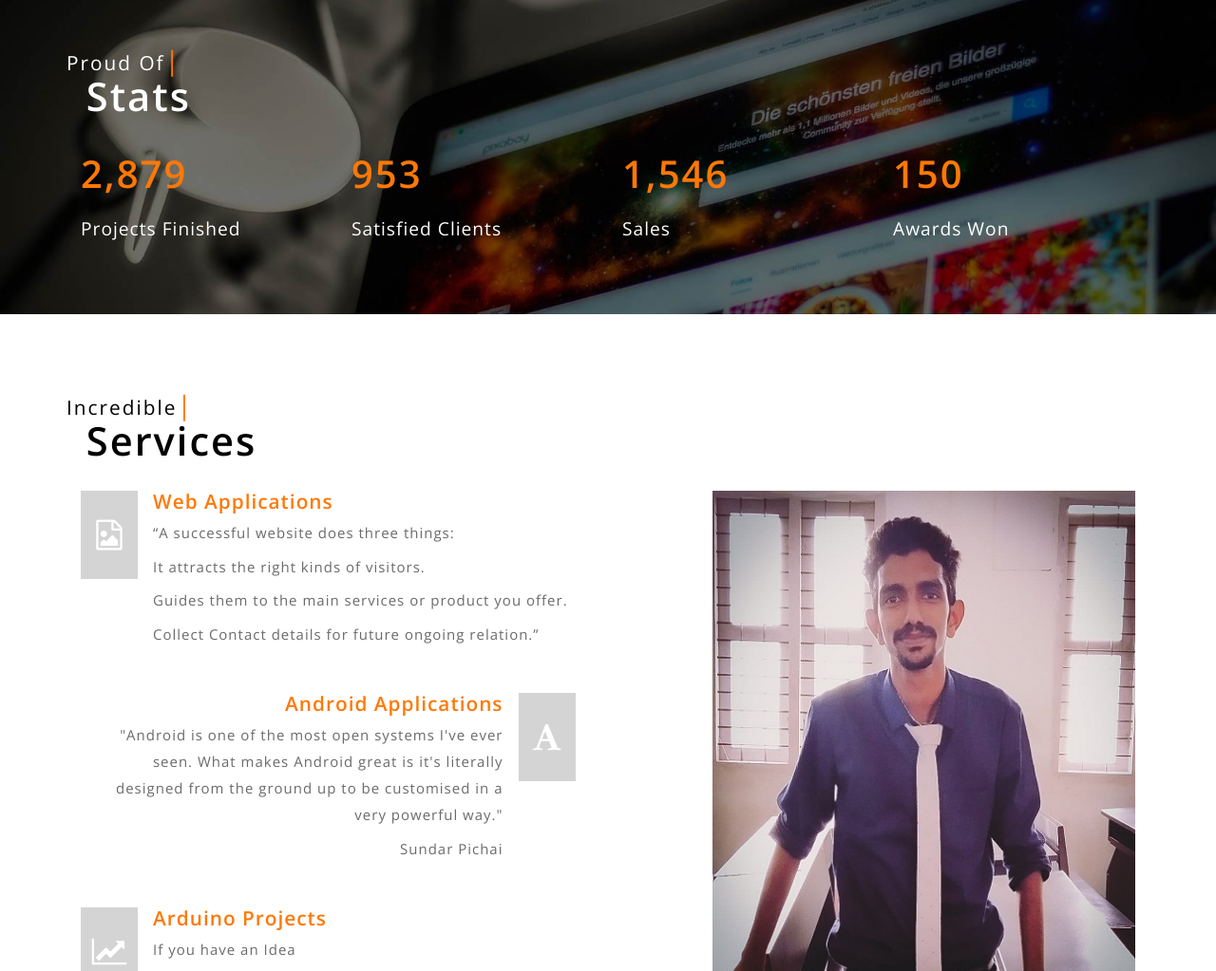
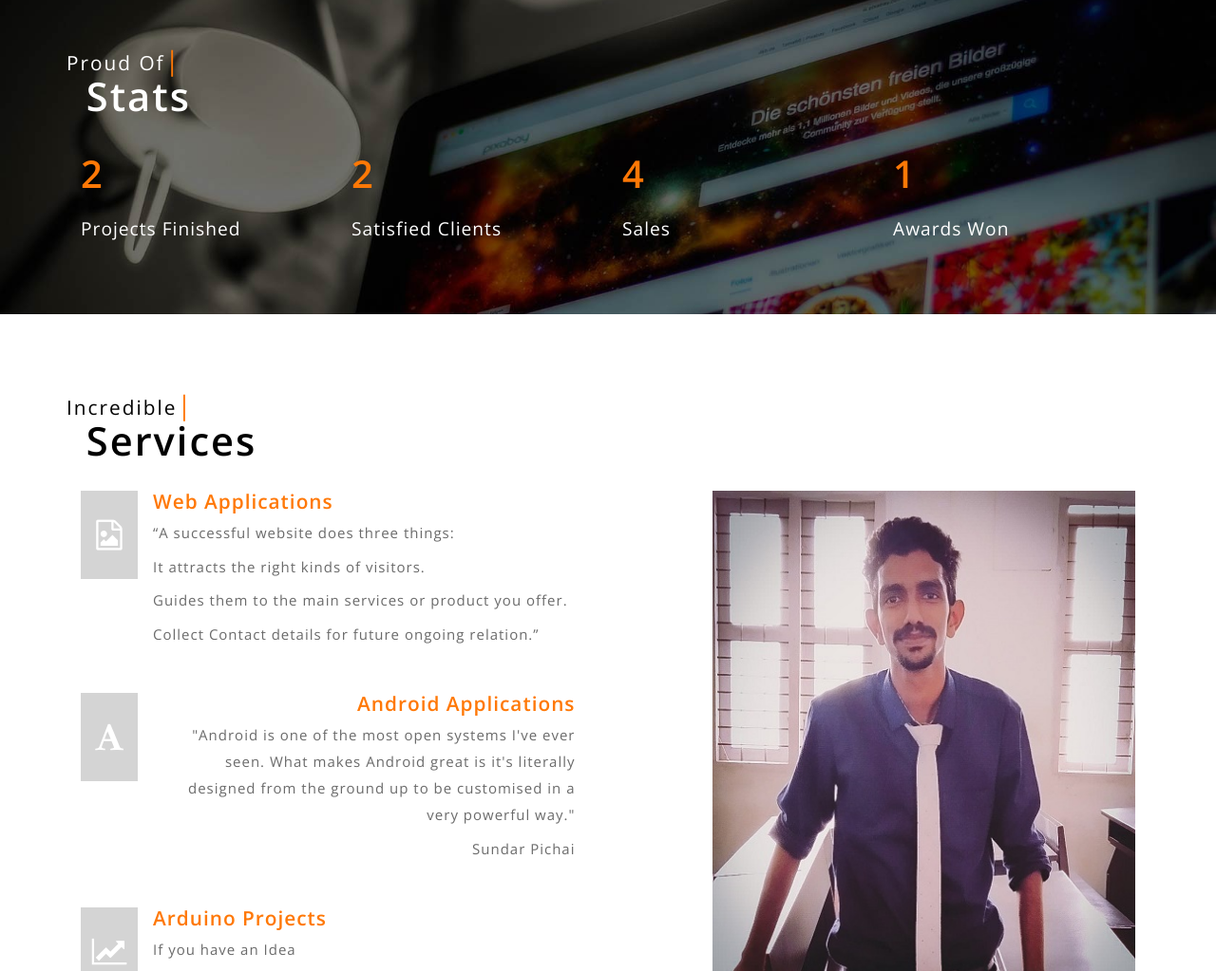
Before and after one commit to SherinShaju46/ashiq, a plain HTML site: page index.html in a window 1280 px wide. Shown: the part 1391-2414 px from the top of the page at 95% size. Drawn offline with nearby package versions, Linux system fonts and the light colour scheme.

Commit message:
some modifications made

```diff
--- a/index.html
+++ b/index.html
@@ -212,25 +212,25 @@ Smartphone Compatible web template, free webdesigns for Nokia, Samsung, LG, Sony
 			<h5 class="title-main-w3ls white">Stats</h5>
 			<div class="stats_inner">
 				<div class="col-md-3 col-sm-6 col-xs-6 stat-grids">
-					<p class="counter">2,879</p>
+					<p class="counter">2</p>
 					<div class="stats-text-agile">
 						<h3>Projects Finished</h3>
 					</div>
 				</div>
 				<div class="col-md-3 col-sm-6 col-xs-6 stat-grids">
-					<p class="counter">953</p>
+					<p class="counter">2</p>
 					<div class="stats-text-agile">
 						<h3>Satisfied Clients</h3>
 					</div>
 				</div>
 				<div class="col-md-3 col-sm-6 col-xs-6 stat-grids">
-					<p class="counter">1,546</p>
+					<p class="counter">4</p>
 					<div class="stats-text-agile">
 						<h3>Sales</h3>
 					</div>
 				</div>
 				<div class="col-md-3 col-sm-6 col-xs-6 stat-grids">
-					<p class="counter">150</p>
+					<p class="counter">1</p>
 					<div class="stats-text-agile">
 						<h3>Awards Won</h3>
 					</div>
@@ -261,14 +261,15 @@ Smartphone Compatible web template, free webdesigns for Nokia, Samsung, LG, Sony
 					<div class="clearfix"> </div>
 				</div>
 				<div class="services-grids-wthree">
+                    <div class="icon-left-agile">
+                        <span class="fa fa-font" aria-hidden="true"></span>
+                    </div>
 					<div class="icon-right text-right">
 						<h5>Android Applications</h5>
 						<p>"Android is one of the most open systems I've ever seen. What makes Android great is it's literally designed from the ground up to be customised in a very powerful way."</p>
 						<p> Sundar Pichai</p>
 					</div>
-					<div class="icon-left-agile">
-						<span class="fa fa-font" aria-hidden="true"></span>
-					</div>
+
 					<div class="clearfix"> </div>
 				</div>
 				<div class="services-grids-wthree">
@@ -284,16 +285,7 @@ Smartphone Compatible web template, free webdesigns for Nokia, Samsung, LG, Sony
 					</div>
 					<div class="clearfix"> </div>
 				</div>
-				<!--  <div class="services-grids-wthree">
-					<div class="icon-right text-right">
-						<h5>Digital Marketing</h5>
-						<p>Phasellus dapibus felis elit, sed accumsan arcu gravida vitae. Nullam aliquam erat..</p>
-					</div>
-					<div class="icon-left-agile">
-						<span class="fa fa-bar-chart" aria-hidden="true"></span>
-					</div>
-					<div class="clearfix"> </div>
-				</div>  -->
+
 
 			</div>
 			<div class="col-md-5 services-right">
@@ -422,45 +414,7 @@ Smartphone Compatible web template, free webdesigns for Nokia, Samsung, LG, Sony
 			<h4 class="title-top-w3 white">Get in Touch<span>|</span></h4>
 			<h5 class="title-main-w3ls white">Follow Me</h5>
 
-			<!--
-			<div class="clients-main">
-				<div class="quote"><span class="fa fa-quote-left"></span></div>
-				<div class="carousel slide" id="fade-quote-carousel" data-ride="carousel" data-interval="3000">
-					 Carousel indicators
-					<ol class="carousel-indicators">
-						<li data-target="#fade-quote-carousel" data-slide-to="0" class="active"></li>
-						<li data-target="#fade-quote-carousel" data-slide-to="1"></li>
-						<li data-target="#fade-quote-carousel" data-slide-to="2"></li>
-					</ol>
-					 Carousel items
-					<div class="carousel-inner">
-						<div class="active item">
-							<blockquote>
-								<p>Lorem ipsum dolor sit amet, consectetur adipisicing elit. Quidem, veritatis nulla eum laudantium totam tempore optio
-									doloremque laboriosam quas, quos eaque molestias odio aut eius animi. Impedit temporibus nisi accusamus.</p>
-							</blockquote>
-							<div class="profile-circle"><img src="images/t1.jpg" alt=" " class="img-responsive"></div>
-							<h6>Melissa Foucher</h6>
-						</div>
-						<div class="item">
-							<blockquote>
-								<p>Lorem ipsum dolor sit amet, consectetur adipisicing elit. Quidem, veritatis nulla eum laudantium totam tempore optio
-									doloremque laboriosam quas, quos eaque molestias odio aut eius animi. Impedit temporibus nisi accusamus.</p>
-							</blockquote>
-							<div class="profile-circle"><img src="images/t2.jpg" alt=" " class="img-responsive"></div>
-							<h6>Andrew Parker</h6>
-						</div>
-						<div class="item">
-							<blockquote>
-								<p>Lorem ipsum dolor sit amet, consectetur adipisicing elit. Quidem, veritatis nulla eum laudantium totam tempore optio
-									doloremque laboriosam quas, quos eaque molestias odio aut eius animi. Impedit temporibus nisi accusamus.</p>
-							</blockquote>
-							<div class="profile-circle"><img src="images/t3.jpg" alt=" " class="img-responsive"></div>
-							<h6>Jessica Brown</h6>
-						</div>
-					</div>
-				</div>
-				-->
+
 			<div class="map-section-agile">
 				<iframe src="https://www.google.com/maps/embed?pb=!1m18!1m12!1m3!1d3921.657125171192!2d76.10230295364823!3d10.605957855470022!2m3!1f0!2f0!3f0!3m2!1i1024!2i768!4f13.1!3m3!1m2!1s0x3ba7eb04af6f2325%3A0xa7b36b87ca105e0c!2sKechery+Aloor+Rd%2C+Mattom%2C+Kerala!5e0!3m2!1sen!2sin!4v1565880743235!5m2!1sen!2sin" width="600" height="450" frameborder="0" style="border:0" allowfullscreen></iframe>
 			</div>
@@ -480,14 +434,6 @@ Smartphone Compatible web template, free webdesigns for Nokia, Samsung, LG, Sony
 		</div>
 	</div>
 
-
-	<!--
-	<div class="copyright">
-		<div class="container">
-			<p>&copy; 2017 Succinct . All Rights Reserved | Design by <a href="http://w3layouts.com/"> W3layouts </a></p>
-		</div>
-	</div>
-	-->
 	<!-- //Footer -->
 	<!-- Move-top arrow -->
 	<a href="#home" class="scroll" id="toTop" style="display: block;"> <span id="toTopHover" style="opacity: 1;"> </span></a>
```
